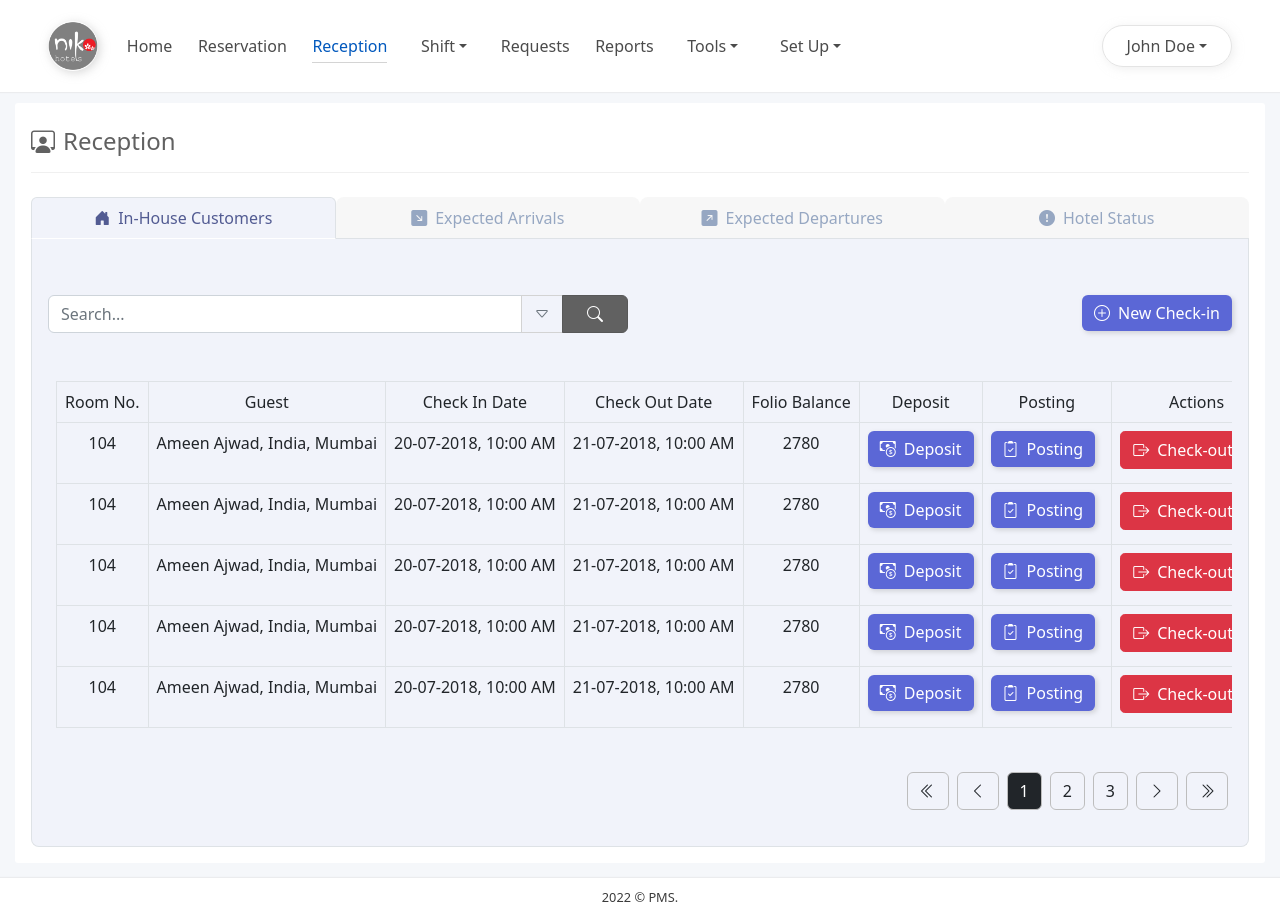
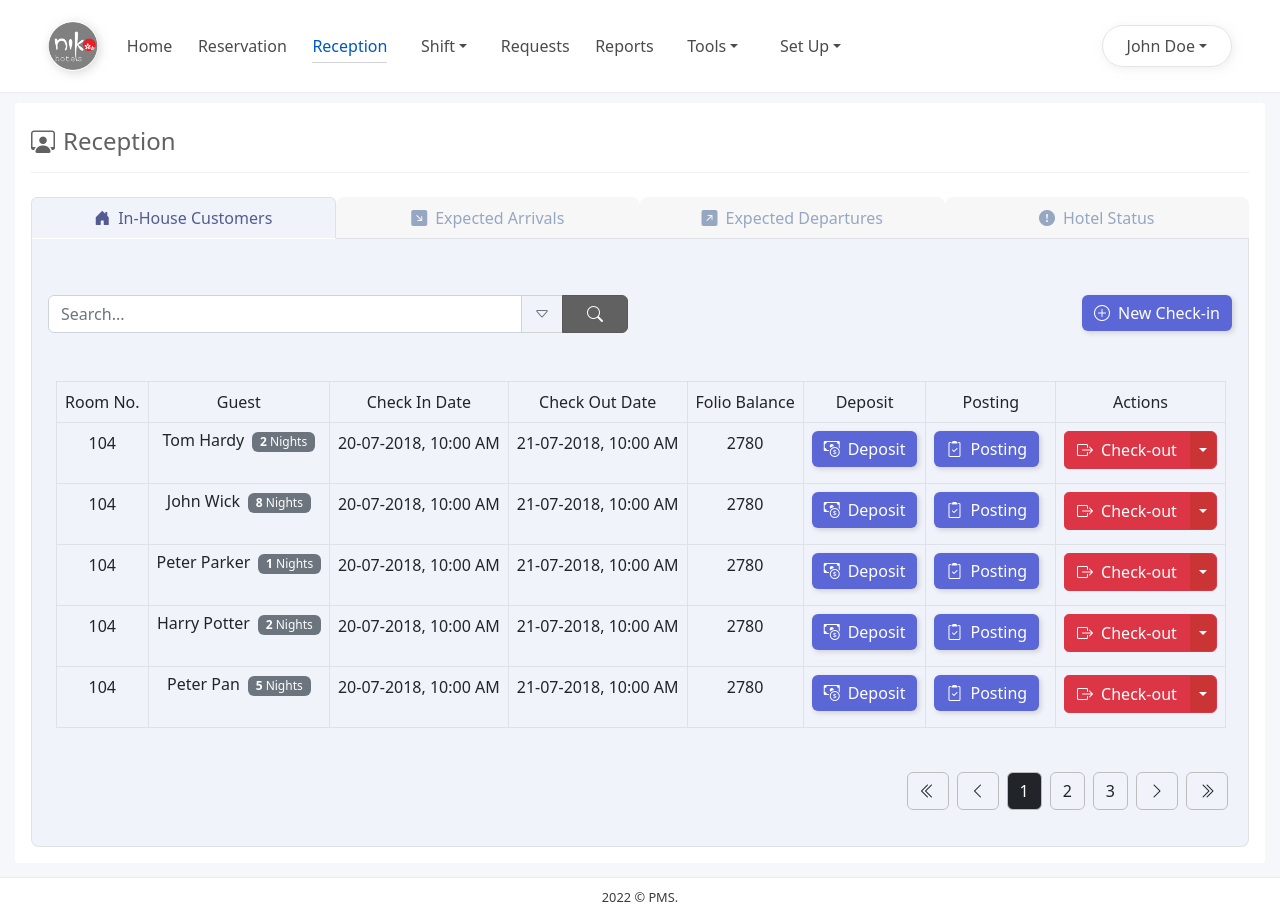
Before and after one commit to indocosmo-projects/PMS-Prototype, a React (Create React App) app: page /reception in a window 1280 px wide. Built offline with nearby package versions, Linux system fonts and the light colour scheme.

Commit message:
badge edits

```diff
--- a/src/component/Reception/Reception.js
+++ b/src/component/Reception/Reception.js
@@ -8,6 +8,7 @@ import Table from 'react-bootstrap/Table';
 import Button from 'react-bootstrap/Button';
 import ButtonGroup from 'react-bootstrap/ButtonGroup';
 import Dropdown from 'react-bootstrap/Dropdown';
+import Badge from 'react-bootstrap/Badge';
 import ReceptionExpectedArrivals from '../Reception/ReceptionExpectedArrivals';
 import ReceptionDepartures from './ReceptionExpectedDepartures';
 import ReceptionHotelStatus from '../Reception/ReceptionHotelStatus';
@@ -19,11 +20,11 @@ function Reception() {
 
 
     const details =
-                [{id: 1, roomno:'104',guest:'Ameen Ajwad, India, Mumbai',  arrival: '20-07-2018, 10:00 AM', departure: '21-07-2018, 10:00 AM', foliobalance:'2780' },
-                {id: 2, roomno:'104',guest:'Ameen Ajwad, India, Mumbai',  arrival: '20-07-2018, 10:00 AM', departure: '21-07-2018, 10:00 AM', foliobalance:'2780' },
-                {id: 3, roomno:'104',guest:'Ameen Ajwad, India, Mumbai',  arrival: '20-07-2018, 10:00 AM', departure: '21-07-2018, 10:00 AM', foliobalance:'2780' },
-                {id: 4, roomno:'104',guest:'Ameen Ajwad, India, Mumbai',  arrival: '20-07-2018, 10:00 AM', departure: '21-07-2018, 10:00 AM', foliobalance:'2780' },
-                {id: 5, roomno:'104',guest:'Ameen Ajwad, India, Mumbai',  arrival: '20-07-2018, 10:00 AM', departure: '21-07-2018, 10:00 AM', foliobalance:'2780' },
+                [{id: 1, roomno:'104',guest:'Tom Hardy', badge:'2',  arrival: '20-07-2018, 10:00 AM', departure: '21-07-2018, 10:00 AM', foliobalance:'2780' },
+                {id: 2, roomno:'104',guest:'John Wick', badge:'8', arrival: '20-07-2018, 10:00 AM', departure: '21-07-2018, 10:00 AM', foliobalance:'2780' },
+                {id: 3, roomno:'104',guest:'Peter Parker', badge:'1', arrival: '20-07-2018, 10:00 AM', departure: '21-07-2018, 10:00 AM', foliobalance:'2780' },
+                {id: 4, roomno:'104',guest:'Harry Potter', badge:'2', arrival: '20-07-2018, 10:00 AM', departure: '21-07-2018, 10:00 AM', foliobalance:'2780' },
+                {id: 5, roomno:'104',guest:'Peter Pan', badge:'5', arrival: '20-07-2018, 10:00 AM', departure: '21-07-2018, 10:00 AM', foliobalance:'2780' },
                 ];
 
     const [dropdown, setDropdown] = useState(0);
@@ -37,7 +38,7 @@ function Reception() {
                     {
                     details.map(detail => <tr key={detail.id} >
                         <td>{detail.roomno}</td>
-                        <td>{detail.guest}</td>
+                        <td><h6>{detail.guest}<Badge  className='ms-2' bg="secondary">{detail.badge} <span className='font-light-2'>Nights</span></Badge></h6></td>
                         <td>{detail.arrival}</td>
                         <td>{detail.departure}</td>
                         <td>{detail.foliobalance}</td>
--- a/src/component/Reception/ReceptionExpectedDepartures.js
+++ b/src/component/Reception/ReceptionExpectedDepartures.js
@@ -6,6 +6,7 @@ import Button from 'react-bootstrap/Button';
 import Table from 'react-bootstrap/Table';
 import ButtonGroup from 'react-bootstrap/ButtonGroup';
 import Dropdown from 'react-bootstrap/Dropdown';
+import Badge from 'react-bootstrap/Badge';
 import Posting from '../Reception/Posting';
 
 
@@ -14,12 +15,12 @@ function ReceptionExpectedDepartures() {
 
 
     const details =
-                [{id: 1, roomno:'104',guest:'Ameen Ajwad, India, Mumbai',  arrival: '20-07-2018, 10:00 AM', departure: '21-07-2018, 10:00 AM', foliobalance:'2780' },
-                {id: 2, roomno:'104',guest:'Ameen Ajwad, India, Mumbai',  arrival: '20-07-2018, 10:00 AM', departure: '21-07-2018, 10:00 AM', foliobalance:'2780' },
-                {id: 3, roomno:'104',guest:'Ameen Ajwad, India, Mumbai',  arrival: '20-07-2018, 10:00 AM', departure: '21-07-2018, 10:00 AM', foliobalance:'2780' },
-                {id: 4, roomno:'104',guest:'Ameen Ajwad, India, Mumbai',  arrival: '20-07-2018, 10:00 AM', departure: '21-07-2018, 10:00 AM', foliobalance:'2780' },
-                {id: 5, roomno:'104',guest:'Ameen Ajwad, India, Mumbai',  arrival: '20-07-2018, 10:00 AM', departure: '21-07-2018, 10:00 AM', foliobalance:'2780' },
-                ];
+                    [{id: 1, roomno:'104',guest:'Tom Hardy', badge:'2',  arrival: '20-07-2018, 10:00 AM', departure: '21-07-2018, 10:00 AM', foliobalance:'2780' },
+                    {id: 2, roomno:'104',guest:'John Wick', badge:'8', arrival: '20-07-2018, 10:00 AM', departure: '21-07-2018, 10:00 AM', foliobalance:'2780' },
+                    {id: 3, roomno:'104',guest:'Peter Parker', badge:'1', arrival: '20-07-2018, 10:00 AM', departure: '21-07-2018, 10:00 AM', foliobalance:'2780' },
+                    {id: 4, roomno:'104',guest:'Harry Potter', badge:'2', arrival: '20-07-2018, 10:00 AM', departure: '21-07-2018, 10:00 AM', foliobalance:'2780' },
+                    {id: 5, roomno:'104',guest:'Peter Pan', badge:'5', arrival: '20-07-2018, 10:00 AM', departure: '21-07-2018, 10:00 AM', foliobalance:'2780' },
+                    ];
         const [dropdown, setDropdown] = useState(0);
         // const [recordno, setRecordno] = useState(5);
 
@@ -32,7 +33,7 @@ function ReceptionExpectedDepartures() {
             {
             details.map(detail => <tr key={detail.id} >
                 <td>{detail.roomno}</td>
-                <td>{detail.guest}</td>
+                <td><h6>{detail.guest}<Badge  className='ms-2' bg="secondary">{detail.badge} <span className='font-light-2'>Nights</span></Badge></h6></td>
                 <td>{detail.arrival}</td>
                 <td>{detail.departure}</td>
                 <td>{detail.foliobalance}</td>
--- a/src/style.css
+++ b/src/style.css
@@ -20,6 +20,9 @@ body{
 
 .font-light{
   font-weight: 300;
+}
+.font-light-2{
+  font-weight: 400;
 }
 .container-fluid{
     border-radius:  3px;
```
